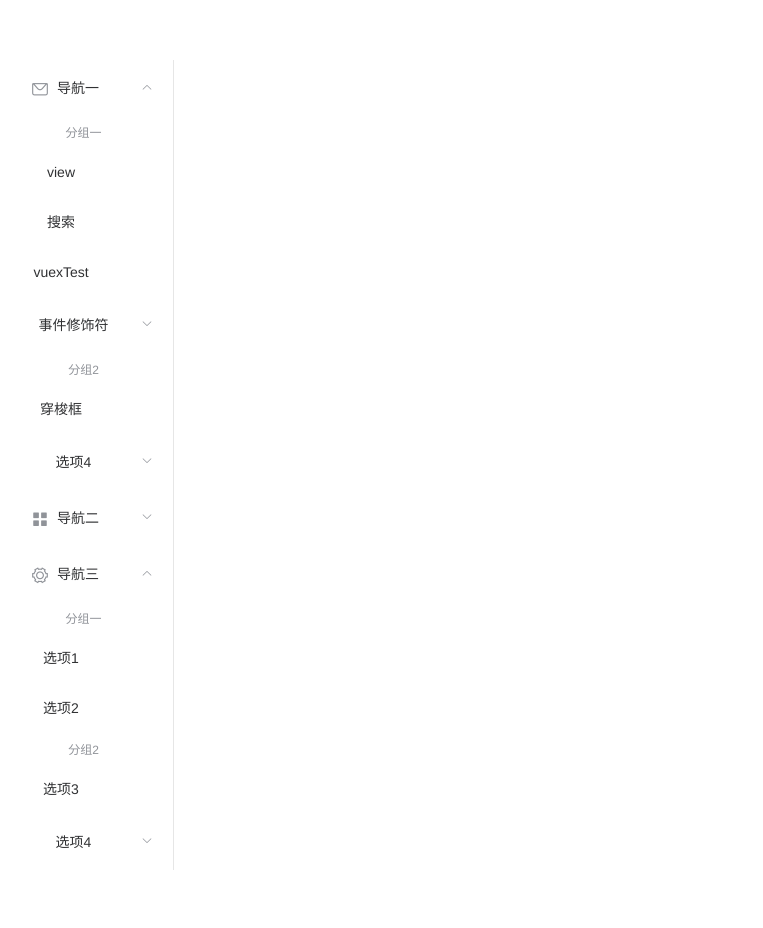
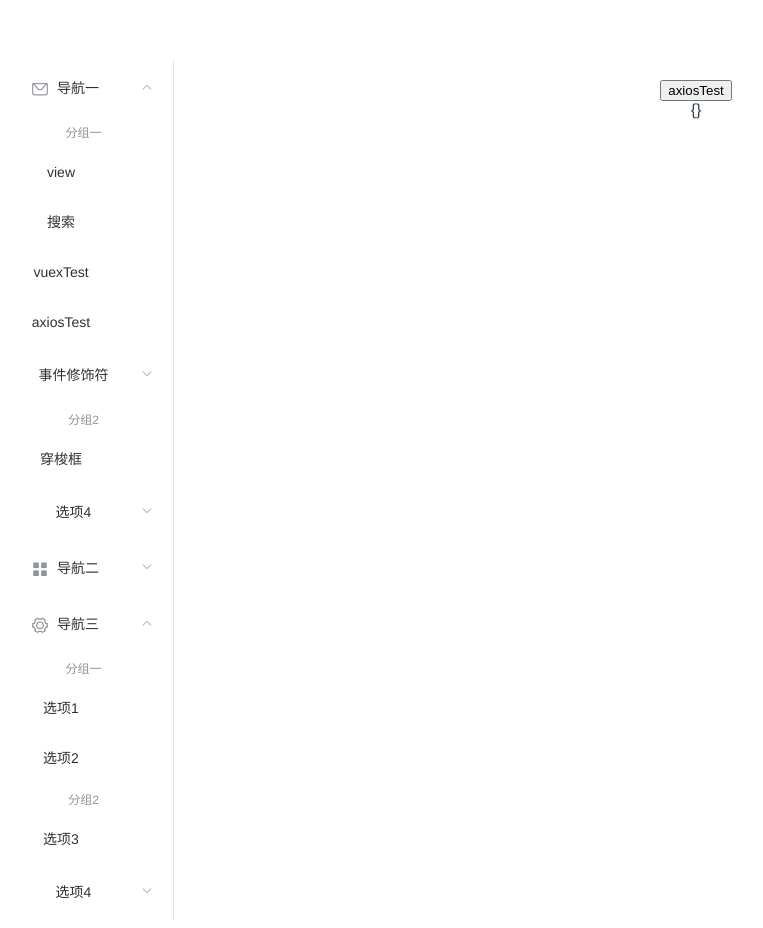
Before and after one commit to lzshuai/sun, a Vue app: page /#/axiosTest in a window 1280 px wide. Shown: the whole page, without its empty margins (54-817 px from the left). Before the commit the page ends 878 px from the top, so only its background shows below. Built offline with nearby package versions, Linux system fonts and the light colour scheme.

Commit message:
添加axios

```diff
--- a/package.json
+++ b/package.json
@@ -8,6 +8,7 @@
     "lint": "vue-cli-service lint"
   },
   "dependencies": {
+    "axios": "^0.19.1",
     "core-js": "^3.3.6",
     "element-ui": "^2.12.0",
     "vue": "^2.6.10",
--- a/src/components/index-menu.vue
+++ b/src/components/index-menu.vue
@@ -85,6 +85,7 @@
                     <el-menu-item index="view">view</el-menu-item>
                     <el-menu-item index="search">搜索</el-menu-item>
                     <el-menu-item index="vuexTest">vuexTest</el-menu-item>
+                    <el-menu-item index="axiosTest">axiosTest</el-menu-item>
                 </el-menu-item-group>
                 <el-submenu >
                     <template slot="title">事件修饰符</template>
--- a/src/router/mainRoutes.js
+++ b/src/router/mainRoutes.js
@@ -68,6 +68,11 @@ const router = new Router({
             name:'vuexTest',
             component: ()=>import('@/views/components/counter.vue')
         },
+        {
+            path:'/axiosTest',
+            name:'axiosTest',
+            component: ()=>import('@/views/components/axiosTest.vue')
+        },
 
     ]
 })
--- /dev/null
+++ b/src/views/components/axiosTest.vue
@@ -0,0 +1,36 @@
+<template>
+    <div>
+        <input type="button" value="axiosTest" @click="getAxiosData"/>
+        <br>
+        <div>
+            {{info}}
+        </div>
+    </div>
+</template>
+
+<script>
+    import axios from 'axios'
+    export default {
+        name: "axiosTest",
+        data(){
+            return {
+                info : {}
+            }
+        },
+        methods:{
+            getAxiosData(){
+                axios.get('https://api.coindesk.com/v1/bpi/currentprice.json')
+                    .then(response => {
+                            this.info = response.data;
+                            console.log(response)
+                            console.log("info==",this.info)
+                    })
+            }
+        }
+
+    }
+</script>
+
+<style scoped>
+
+</style>
```
Also changed, not shown: 1 other file (tests, documents, lock files or other folders).
